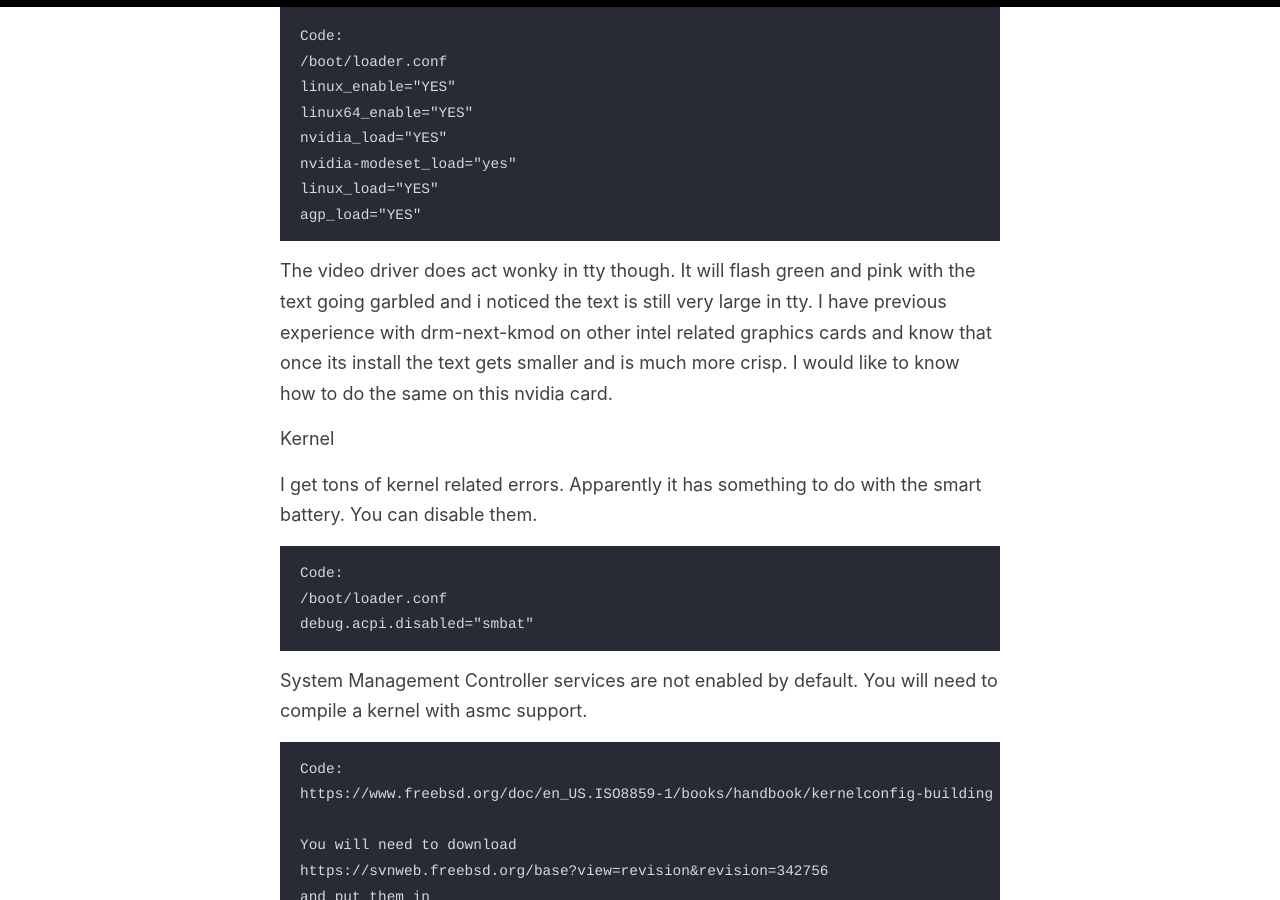
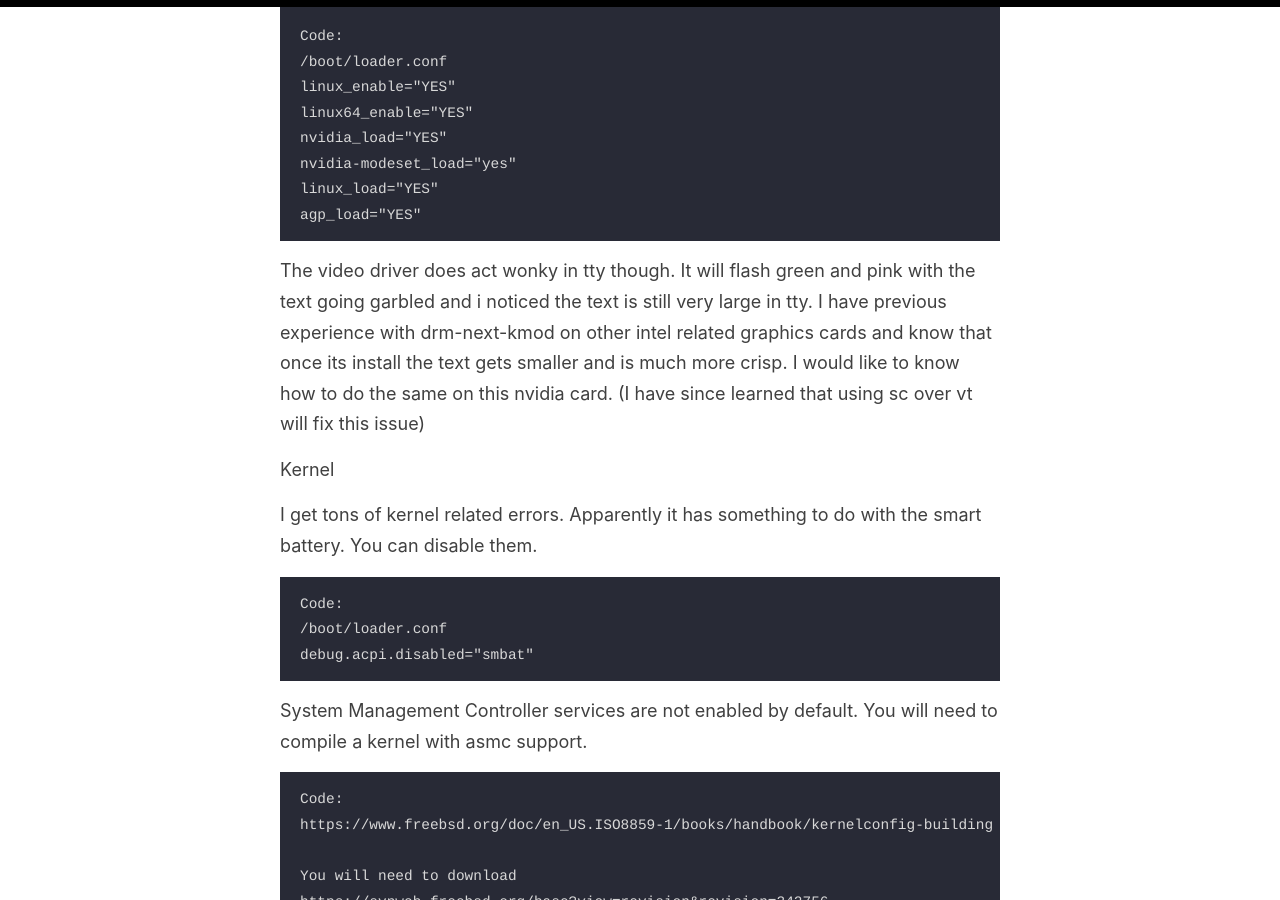
Before and after one commit to anathonous/anathonous.github.io, a Jekyll site: the page built from _posts/2021-02-02-MacProFreeBSD.md, in a window 1280 px wide and 900 px high, scrolled down 2285 px. Built offline with Jekyll 4.4.1, drawn with Linux system fonts in a browser that asks for light colours.

Commit message:
Update 2021-02-02-MacProFreeBSD.md

````diff
--- a/_posts/2021-02-02-MacProFreeBSD.md
+++ b/_posts/2021-02-02-MacProFreeBSD.md
@@ -84,7 +84,7 @@ nvidia-modeset_load="yes"
 linux_load="YES"
 agp_load="YES"
 ```
-The video driver does act wonky in tty though. It will flash green and pink with the text going garbled and i noticed the text is still very large in tty. I have previous experience with drm-next-kmod on other intel related graphics cards and know that once its install the text gets smaller and is much more crisp. I would like to know how to do the same on this nvidia card.
+The video driver does act wonky in tty though. It will flash green and pink with the text going garbled and i noticed the text is still very large in tty. I have previous experience with drm-next-kmod on other intel related graphics cards and know that once its install the text gets smaller and is much more crisp. I would like to know how to do the same on this nvidia card. (I have since learned that using sc over vt will fix this issue)
 
 Kernel
 
````
